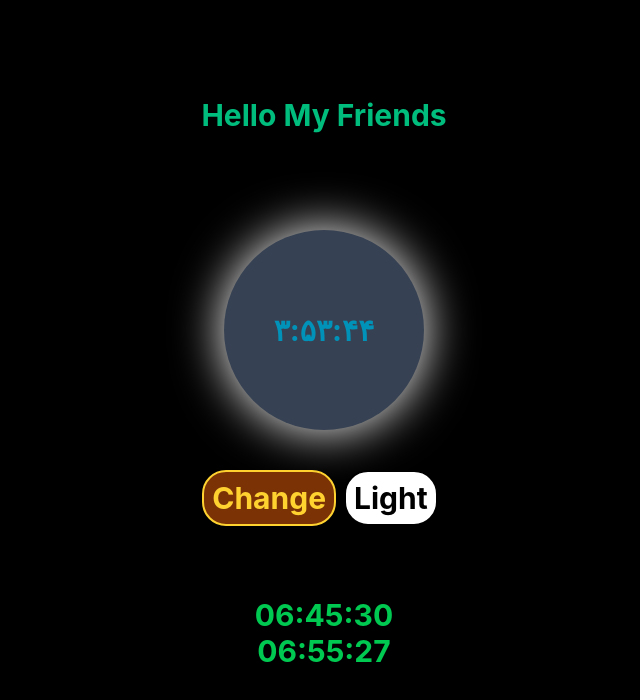
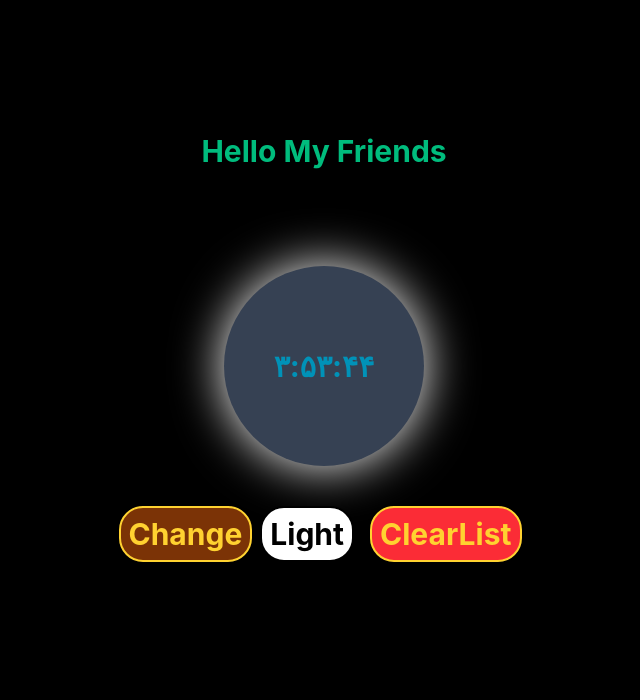
Before and after one commit to Ebrahimim29/React-Project-Site, a React (Vite) app: page / in a window 1280 px wide. Shown: the top 700 px of the page, without its empty margins (316-956 px from the left). Built offline with nearby package versions, Linux system fonts and the light colour scheme.

Commit message:
Children-Part2

```diff
--- a/src/App.jsx
+++ b/src/App.jsx
@@ -1,14 +1,13 @@
 import { useState } from 'react';
 import Hello from './Component/Hello';
 import Timer from './Component/Timer';
-import TimeList from './Component/TimeList';
 
 const App = () => {
 
   const [text, setText] = useState("Hello My Friends");
   const [isLight, setIsLight] = useState(false);
 
-  const [timeArr, setTimeArr] = useState(["06:45:30", "06:55:27"]);
+  const [timeArr, setTimeArr] = useState([]);
 
   const handleSetText = () => {
     setText("Welcome To Site");
@@ -21,10 +20,12 @@ const App = () => {
   return (
     <div style={{ background: isLight ? "white" : "black" }} className="flex flex-col justify-center items-center w-full h-screen font-bold text-3xl">
       <Hello text={text} />
-      <Timer handleSetText={handleSetText} handleSetIsLight={handleSetIsLight} isLight={isLight} />
-      <TimeList>
-        {timeArr}
-      </TimeList>
+      <Timer
+      timeArr={timeArr}
+      setTimeArr={setTimeArr}
+      handleSetText={handleSetText}
+      handleSetIsLight={handleSetIsLight}
+      isLight={isLight} />
     </div>
 
   );
--- a/src/Component/Timer.jsx
+++ b/src/Component/Timer.jsx
@@ -1,6 +1,13 @@
 import { useEffect, useState } from "react";
+import TimeList from "./TimeList";
 
-const Timer = ({ handleSetText , handleSetIsLight, isLight}) => {
+const Timer = ({
+    handleSetText,
+    handleSetIsLight,
+    isLight,
+    timeArr,
+    setTimeArr
+    }) => {
 
     const [time, setTime] = useState(new Date().toLocaleTimeString("fa-IR"));
 
@@ -12,18 +19,46 @@ const Timer = ({ handleSetText , handleSetIsLight, isLight}) => {
         return () => clearInterval(intervalId);
     }, []);
 
+    const handleSaveTime = () => {
+        const clickedTime = new Date().toLocaleTimeString("fa-IR");
+        setTimeArr((prevTimes)=>[...prevTimes, clickedTime]);
+    }
+
+    const handleClearTimes = () => {
+        setTimeArr([]);
+    }
+
     return (
         <div className="flex flex-col justify-center items-center w-full">
             <p className="mt-16 w-50 h-50 rounded-full shadow-[0_0_50px_white]
-            flex justify-center items-center bg-gray-700 text-cyan-600 cursor-pointer hover:shadow-amber-600">{time}</p>
+            flex justify-center items-center bg-gray-700 text-cyan-600 cursor-pointer hover:shadow-amber-600"
+            onClick={handleSaveTime}>
+                {time}
+            </p>
 
-            <div className="mt-8 flex justify-center items-center text-amber-300">
-                <button className="border-2 rounded-3xl p-2 bg-amber-900 shadow-amber-600" onClick={handleSetText}>Change</button>
-                <button className="border-2 rounded-3xl p-2 m-2"
-                onClick={handleSetIsLight}
-                style={{background: isLight ? "black" : "white", color: isLight ? "white" : "black"}}>
-                    {isLight ? "Dark" : "Light"}
-                </button>
+            <div className="mt-8 flex flex-col justify-center items-center text-amber-300">
+                <div className="flex justify-center items-center">
+
+                    <button className="border-2 rounded-3xl p-2 bg-amber-900 shadow-amber-600 hover:bg-emerald-400 cursor-pointer"
+                    onClick={handleSetText}>
+                        Change
+                    </button>
+
+                    <button className="border-2 rounded-3xl p-2 m-2 cursor-pointer"
+                        onClick={handleSetIsLight}
+                        style={{ background: isLight ? "black" : "white", color: isLight ? "white" : "black" }}>
+                        {isLight ? "Dark" : "Light"}
+                    </button>
+
+                    <button className="border-2 rounded-3xl p-2 m-2 cursor-pointer bg-red-500 hover:bg-amber-300"
+                    onClick={handleClearTimes}>
+                        ClearList
+                    </button>
+                </div>
+                <TimeList>
+                    {timeArr}
+                </TimeList>
+
             </div>
         </div>
     )
```
